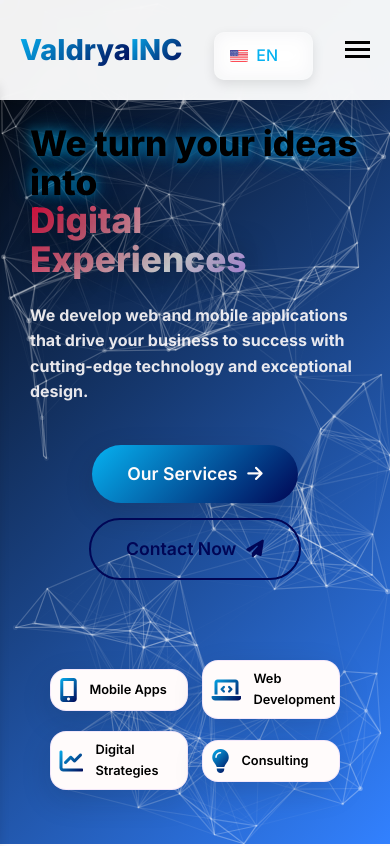
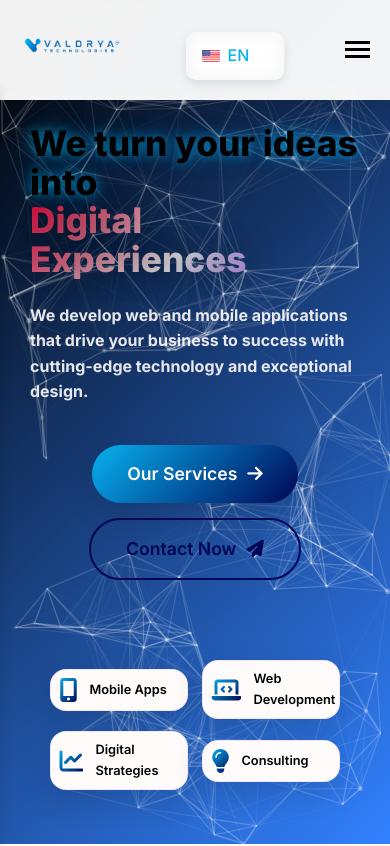
Before and after one commit to German332004/VadryaINC, a plain HTML site: page index.html in a window 390 px wide. Shown: the top 846 px of the page. Drawn offline with nearby package versions, Linux system fonts and the light colour scheme; animation ran at ten frames a second.

Commit message:
Implementacion de logos

```diff
--- a/css/style.css
+++ b/css/style.css
@@ -2281,3 +2281,28 @@ section {
         margin-right: 0;
     }
 }
+/* Estilos para el logo SVG */
+.logo-png {
+    height: 60px; /* Ajusta según necesites */
+    width: auto;
+    transition: var(--transition);
+}
+
+/* Efecto hover para el logo */
+.logo-png:hover {
+    transform: scale(1.05);
+    opacity: 0.9;
+}
+
+/* Ajustes responsivos */
+@media (max-width: 768px) {
+    .logo-png {
+        height: 35px;
+    }
+}
+
+@media (max-width: 480px) {
+    .logo-png {
+        height: 30px;
+    }
+}
--- a/index.html
+++ b/index.html
@@ -24,9 +24,11 @@
     <!-- Header -->
     <header class="header">
         <div class="container">
-            <div class="logo" data-aos="fade-down">
-                <h2><span data-i18n="header.brand">Valdrya</span><span>INC</span></h2>
-            </div>
+            <div class="logo">
+    <a href="index.html">
+        <img src="assets/img/valdrya-logo.png" alt="ValdryaINC" class="logo-png">
+    </a>
+</div>
              <div class="lang-switcher-container">
     <div class="lang-switcher">
         <div class="selected-lang" id="selected-lang">
@@ -289,10 +291,7 @@
         <div class="container">
             <div class="footer-content">
                 <div class="footer-section">
-                    <h3>
-                        <span data-i18n="footer.brand">Valdrya</span>
-                        <span data-i18n="footer.inc">INC</span>
-                    </h3>
+                    <img src="assets/img/valdrya-logo.png" alt="ValdryaINC" class="logo-png">
                     <p>
                         <span data-i18n="footer.desc">Soluciones digitales a medida para tu negocio.</span>
                     </p>
```
Also changed, not shown: contacto.html (+5 -6 lines), nosotros.html (+5 -9 lines), portafolio.html (+5 -9 lines), servicios.html (+5 -9 lines), assets/img/valdrya-logo.png (added).
